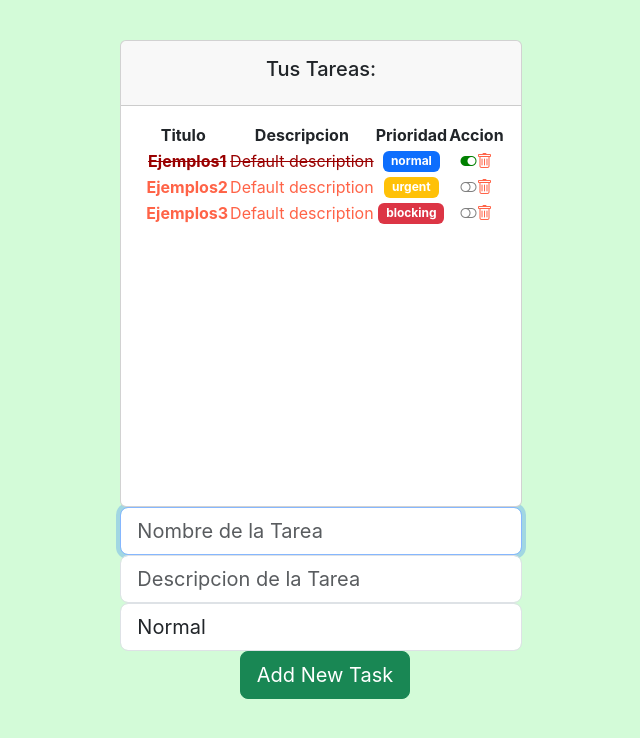
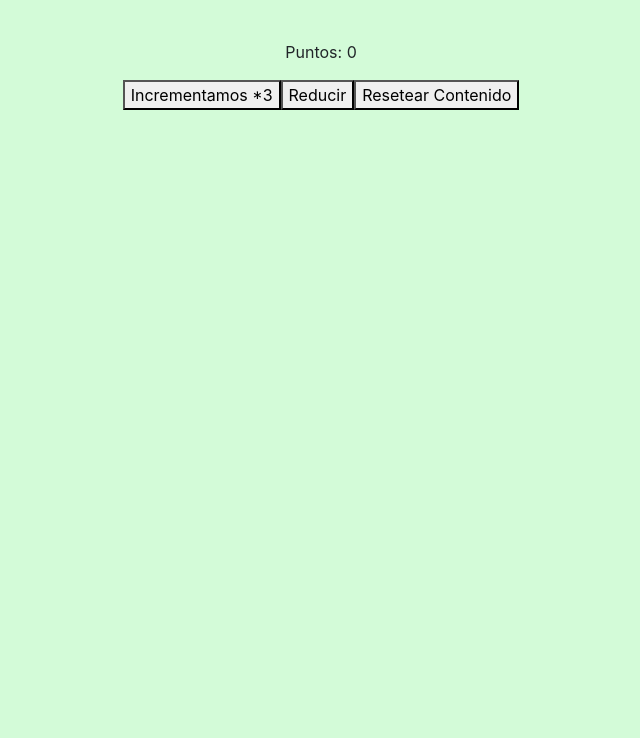
Before and after one commit to Lobonjulian/Aprendiendo_react, a React (Create React App) app: page / in a window 1280 px wide. Shown: the top 738 px of the page, without its empty margins (319-959 px from the left). Built offline with nearby package versions, Linux system fonts and the light colour scheme.

Commit message:
Ejeplo de usereducer - clase 25

```diff
--- /dev/null
+++ b/src/App copy.js
@@ -0,0 +1,15 @@
+import logo from './logo.svg';
+import './App.css';
+import Counter from './components/Counter';
+
+
+function Appreducer() {
+  return (
+    <div className="App">
+      <Counter></Counter>
+
+    </div>
+  );
+}
+
+export default Appreducer;
--- /dev/null
+++ b/src/components/Counter.jsx
@@ -0,0 +1,94 @@
+import React, { useReducer, useContext } from 'react';
+
+// Actions - diferentes Aciones
+const INCREMENT = 'INCREMENT';
+const DECREMENT = 'DECREMENT';
+const RESET = 'RESET';
+
+const myContext = React.createContext(null);
+
+const Points = () => {
+
+    const state = useContext(myContext);
+
+    return (
+        <p>Puntos: { state.count }</p>
+    )
+
+}
+
+const Counter = () => {
+
+    // Initial State for Reducer - iniciamos el estado del reducer
+    const initialState = {
+        count: 0
+    }
+
+    // Reducer to change State -- para cambiar de estado
+    const reducer = (state, action) => {
+
+        switch (action.type) {
+            case INCREMENT:
+                return {
+                    count: state.count + action.payload.quantity
+                }
+            case DECREMENT:
+                return {
+                    count: state.count - action.payload.quantity
+                }
+            case RESET:
+                return {
+                    count: 0
+                }
+            default:
+                return state;
+        }
+
+    }
+
+    // Asign useReducer to state, reducer and dispatch actions --Asigne useReducer a acciones de estado, reductor y despacho
+    const [state, dispatch] = useReducer(reducer, initialState)
+
+    return (
+        <myContext.Provider value={state}>
+            <div>
+             {/* pasamos los datos de la constante  */}
+                <Points />
+                <button
+                    onClick = {
+                        () => dispatch({ //despacha una accion
+                            type: INCREMENT,
+                            payload: {
+                                quantity: 3
+                                }
+                            })
+                    }
+                >
+                    Incrementamos *3
+                </button>
+                <button
+                    onClick = {
+                        () => dispatch({
+                            type: DECREMENT,
+                            payload: {
+                                quantity: 1
+                                }
+                            })
+                    }
+                >
+                    Reducir
+                </button>
+                <button
+                    onClick = {
+                        () => dispatch({type: RESET})
+                    }
+                >
+                    Resetear Contenido
+                </button>
+
+            </div>
+        </myContext.Provider>
+    );
+}
+
+export default Counter;
--- a/src/index.js
+++ b/src/index.js
@@ -8,11 +8,13 @@ import './index.css';
 
 import App from './App';
 import reportWebVitals from './reportWebVitals';
+import Appreducer from './App copy';
 
 const root = ReactDOM.createRoot(document.getElementById('root'));
 root.render(
   <React.StrictMode>
-    <App />
+    {/* <App /> */}
+    <Appreducer/>
   </React.StrictMode>
 );
 
```
